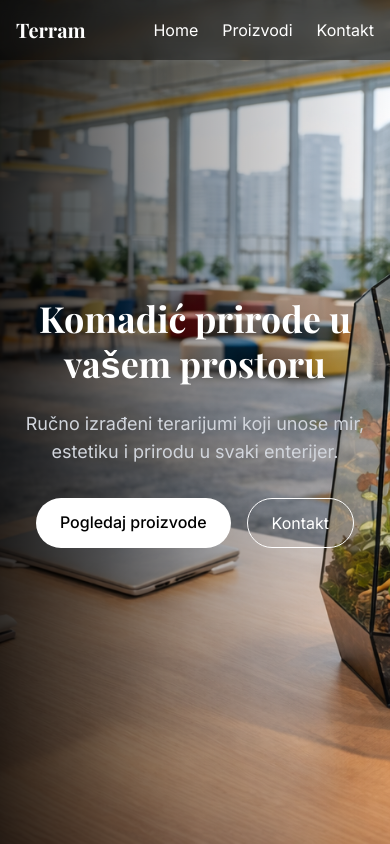
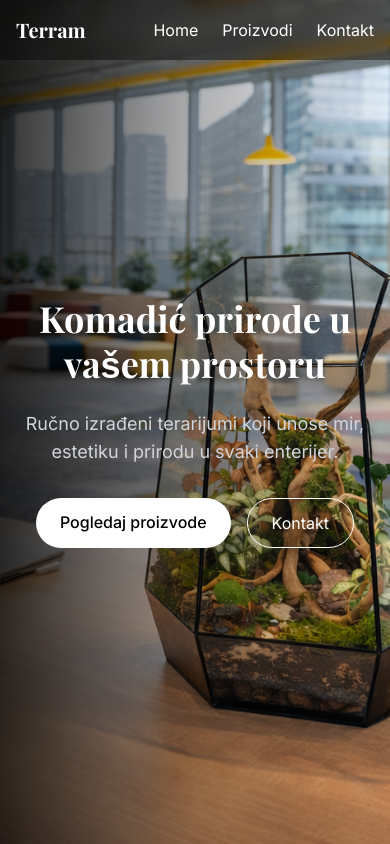
Before and after one commit to munja-cpu/terramnext, a Next.js app: page / in a window 390 px wide. Shown: the top 844 px of the page. Built offline with nearby package versions, Linux system fonts and the light colour scheme; a web font is replaced by a local one.

Commit message:
updejtovan hero mobile

```diff
--- a/app/components/Hero.tsx
+++ b/app/components/Hero.tsx
@@ -11,7 +11,7 @@ export default function Hero() {
         alt="Terrarium"
         fill
         priority
-        className="object-cover"
+        className="object-cover object-[70%_center] md:object-center"
       />
 
       {/* DARK OVERLAY */}
```
